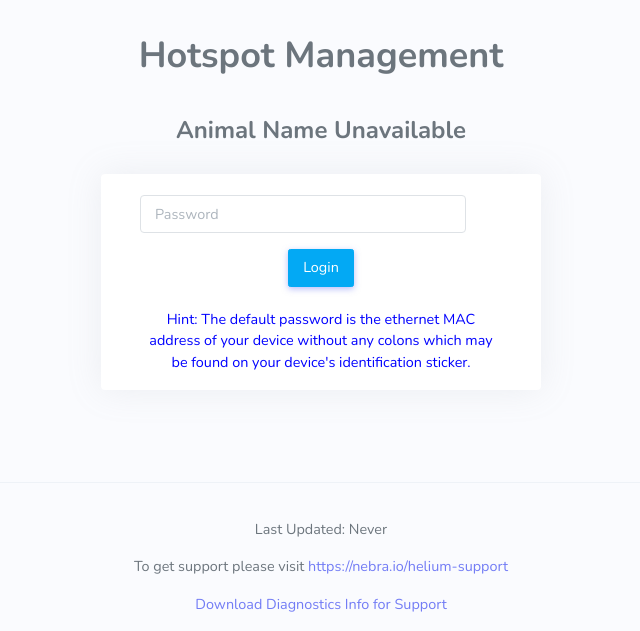
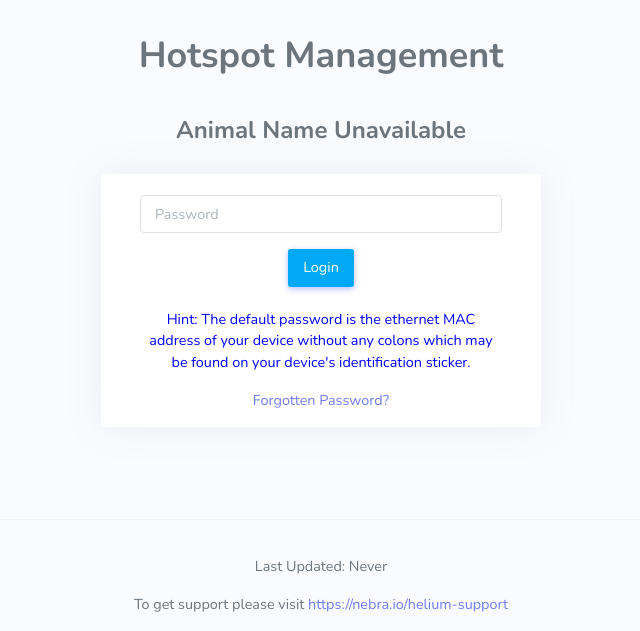
Before and after one commit to NebraLtd/hm-diag, a Flask app: template hw_diag/templates/login_form.html in a window 1280 px wide. Shown: the part 80-711 px from the top of the page, without its empty margins (319-959 px from the left). Run offline with Flask 2, Linux system fonts and the light colour scheme; the template is opened without the code that fills it, so the values that code supplies are empty; parts of the project's set-up code (start-up, migrations or seed data) failed here and were passed over; some libraries are stand-ins or nearby versions; some web fonts are replaced.

Commit message:
Enhance password reset experience

```diff
--- a/hw_diag/templates/login_form.html
+++ b/hw_diag/templates/login_form.html
@@ -40,12 +40,13 @@
                             {% endif %}
                             <form method="POST" action="/login">
                                 <div class="form-group">
-                                    <input type="password" class="form-control" id="txtPassword" name="txtPassword" placeholder="Password" style="width: 90%" />
+                                    <input type="password" class="form-control" id="txtPassword" name="txtPassword" placeholder="Password" />
                                 </div>
                                 <button type="submit" class="btn btn-primary">Login</button>
                             </form>
                             <br/>
                             <p style="color: blue;">Hint: The default password is the ethernet MAC address of your device without any colons which may be found on your device's identification sticker.</p>
+                            <p style="text-align: center;"><a href="/reset_password">Forgotten Password?</a></p>
                         </div>
                         <div class="col-1"></div>
                     </div>
--- a/hw_diag/templates/password_change_form.html
+++ b/hw_diag/templates/password_change_form.html
@@ -18,11 +18,11 @@
                         <div class="col-10">
                           <form method="POST" action="/change_password">
                             <div class="form-group">
-                              <input type="password" class="form-control" id="txtOriginalPassword" name="txtOriginalPassword" placeholder="Current Password" style="width: 90%" />
+                              <input type="password" class="form-control" id="txtOriginalPassword" name="txtOriginalPassword" placeholder="Current Password" />
                               <br />
-                              <input type="password" class="form-control" id="txtNewPassword" name="txtNewPassword" placeholder="New Password" style="width: 90%" />
+                              <input type="password" class="form-control" id="txtNewPassword" name="txtNewPassword" placeholder="New Password" />
                               <br />
-                              <input type="password" class="form-control" id="txtConfirmPassword" name="txtConfirmPassword" placeholder="Confirm New Password" style="width: 90%" />
+                              <input type="password" class="form-control" id="txtConfirmPassword" name="txtConfirmPassword" placeholder="Confirm New Password" />
                               <br />
                               <span style="text-align: center;"><button type="submit" class="btn btn-primary">Change Password</button></span>
                             </div>
--- a/hw_diag/utilities/auth.py
+++ b/hw_diag/utilities/auth.py
@@ -145,22 +145,62 @@ def update_password_reset_expiry():
         g.db.commit()
 
 
-def check_password_reset_expiry():
+def set_last_password_reset():
     now = datetime.datetime.utcnow()
-    expiry = now + datetime.timedelta(minutes=1)
+    try:
+        reset_expiry_row = g.db.query(AuthKeyValue). \
+            filter(AuthKeyValue.key == 'password_last_reset'). \
+            one()
+        reset_expiry_row.value = now.isoformat()
+        g.db.commit()
+    except NoResultFound:
+        reset_expiry_row = AuthKeyValue(
+            key='password_last_reset',
+            value=now.isoformat()
+        )
+        g.db.add(reset_expiry_row)
+        g.db.commit()
+
+
+def password_updated_in_last_minute():
+    now = datetime.datetime.utcnow()
+    one_min_ago = now - datetime.timedelta(minutes=1)
+    try:
+        last_reset_row = g.db.query(AuthKeyValue). \
+            filter(AuthKeyValue.key == 'password_last_reset'). \
+            one()
+        last_reset = datetime.datetime.fromisoformat(last_reset_row.value)
+
+        if last_reset > one_min_ago:
+            valid = True
+        else:
+            valid = False
+    except Exception:
+        valid = False
+
+    return valid
+
+
+def perform_password_reset():
+    now = datetime.datetime.utcnow()
 
     try:
         reset_expiry_row = g.db.query(AuthKeyValue). \
             filter(AuthKeyValue.key == 'password_reset_expiry'). \
             one()
-        reset_expiry_row.value = expiry.isoformat()
-        g.db.commit()
-    except NoResultFound:
-        reset_expiry_row = AuthKeyValue(
-            key='password_reset_expiry',
-            value=expiry.isoformat()
-        )
-        g.db.add(reset_expiry_row)
-        g.db.commit()
+        expiry = datetime.datetime.fromisoformat(reset_expiry_row.value)
 
-    return expiry
+        if expiry > now:
+            diagnostics = read_diagnostics_file()
+            eth_mac = diagnostics.get('E0')
+            default_password = eth_mac.replace(':', '')
+            write_password(default_password)
+            set_last_password_reset()
+            valid = True
+        else:
+            valid = False
+
+    except Exception:
+        valid = False
+
+    return valid
--- a/hw_diag/views/auth.py
+++ b/hw_diag/views/auth.py
@@ -7,6 +7,7 @@ from flask import render_template
 from flask import request
 from flask import redirect
 from flask import session
+from flask import jsonify
 from hm_pyhelper.logger import get_logger
 
 from hw_diag.utilities.diagnostics import read_diagnostics_file
@@ -17,6 +18,8 @@ from hw_diag.utilities.auth import update_password
 from hw_diag.utilities.auth import count_recent_auth_failures
 from hw_diag.utilities.auth import add_login_failure
 from hw_diag.utilities.auth import update_password_reset_expiry
+from hw_diag.utilities.auth import perform_password_reset
+from hw_diag.utilities.auth import password_updated_in_last_minute
 
 
 logging.basicConfig(level=os.environ.get("LOGLEVEL", "DEBUG"))
@@ -136,6 +139,9 @@ def handle_login():
 
 @AUTH.route('/reset_password')
 def display_password_reset_page():
+    if session.get('logged_in'):
+        return redirect('/')
+
     diagnostics = read_diagnostics_file()
     display_lte = should_display_lte(diagnostics)
     now = datetime.datetime.utcnow()
@@ -148,3 +154,17 @@ def display_password_reset_page():
         display_lte=display_lte,
         now=now
     )
+
+
+@AUTH.route('/password_reset', methods=['POST'])
+def handle_reset_password():
+    # Check this originates from the docker private subnet, only
+    # internal containers should be privileged to reset the password.
+    password_reset = perform_password_reset()
+    return jsonify({'password_updated': password_reset})
+
+
+@AUTH.route('/password_reset', methods=['GET'])
+def validate_password_reset():
+    result = password_updated_in_last_minute()
+    return jsonify({'password_updated': result})
```
Also changed, not shown: hw_diag/templates/password_reset.html (+22 -4 lines), 1 other file.
